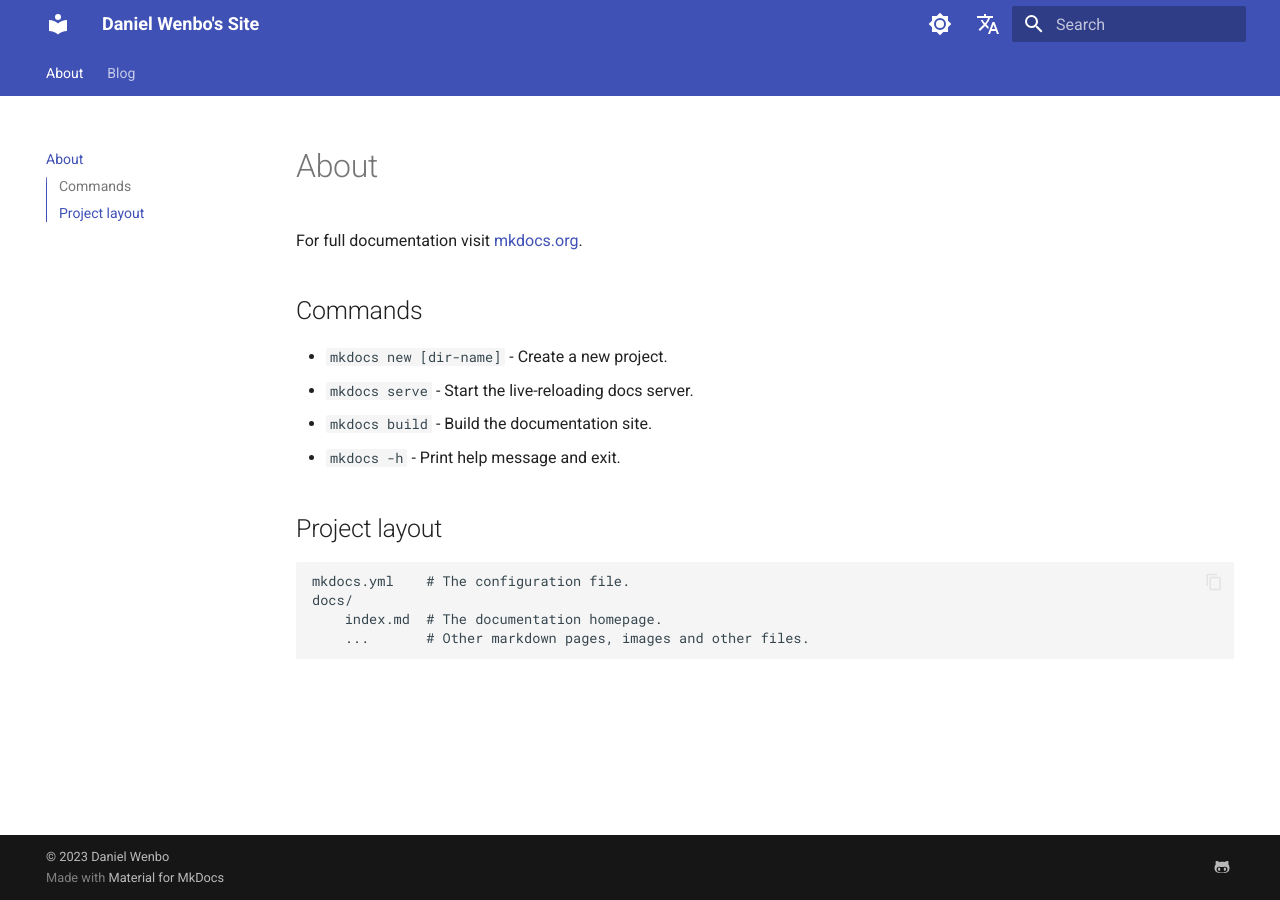
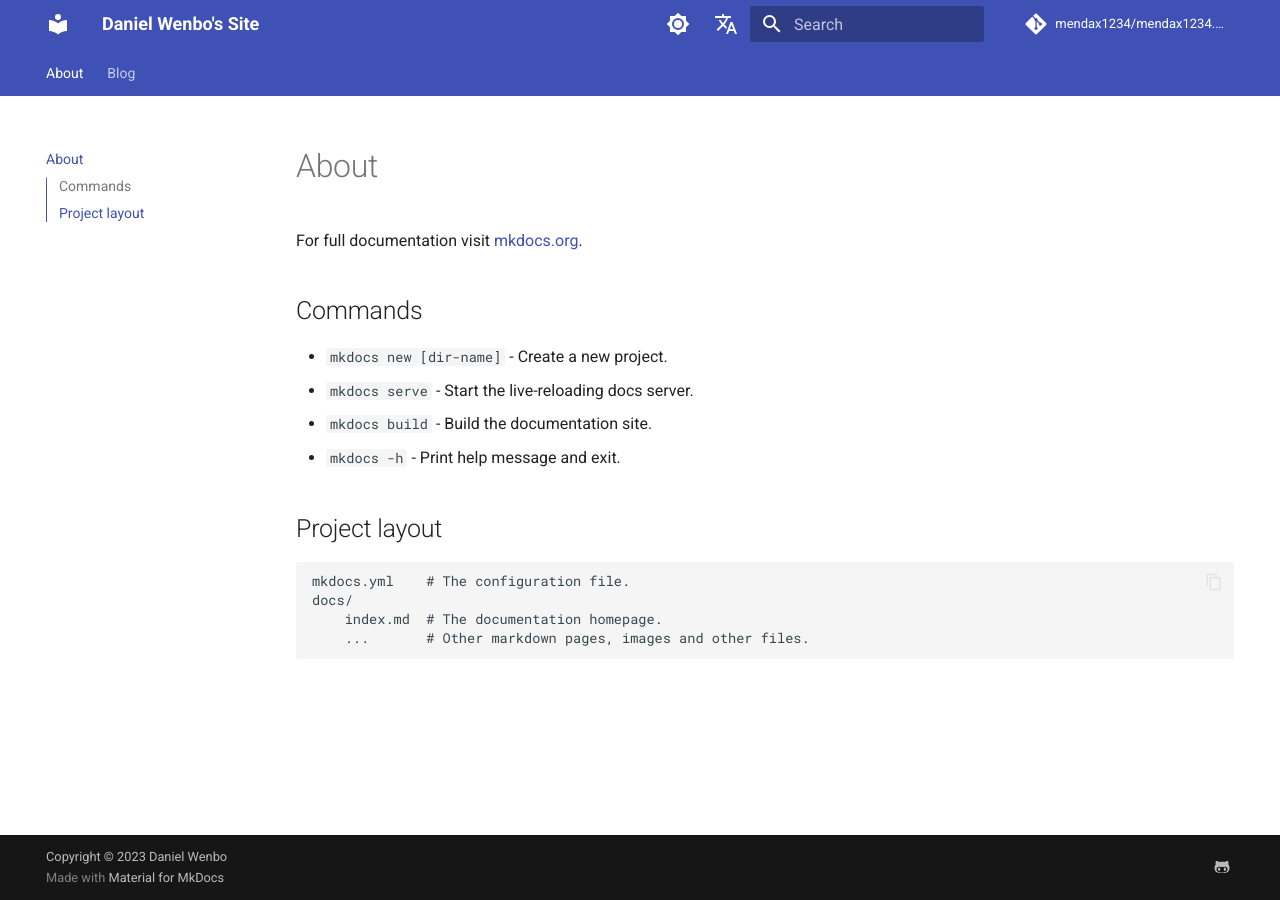
Before and after one commit to mendax1234/mendax1234_mkdocs, an MkDocs documentation site: the page built from docs/index.md, in a window 1280 px wide. Built offline with MkDocs 1.6.1 and Material for MkDocs 9.7.7, drawn with Linux system fonts in a browser that asks for light colours; comment, search, counter and statistics services are not loaded.

Commit message:
Optimize

```diff
--- a/mkdocs.yml
+++ b/mkdocs.yml
@@ -1,4 +1,13 @@
+# Project Information
 site_name: Daniel Wenbo's Site
+
+# Repository
+repo_name: mendax1234/mendax1234.github.io
+repo_url: https://github.com/mendax1234/mendax1234.github.io
+
+# Copyright
+copyright: Copyright &copy; 2023 Daniel Wenbo
+
 theme:
   name: material
   features:
@@ -68,6 +77,3 @@ markdown_extensions:
   - pymdownx.emoji:
       emoji_index: !!python/name:materialx.emoji.twemoji
       emoji_generator: !!python/name:materialx.emoji.to_svg
-
-copyright: |
-  &copy; 2023 <a href="https://github.com/mendax1234/mendax1234.github.io"  target="_blank" rel="noopener">Daniel Wenbo</a>
```
